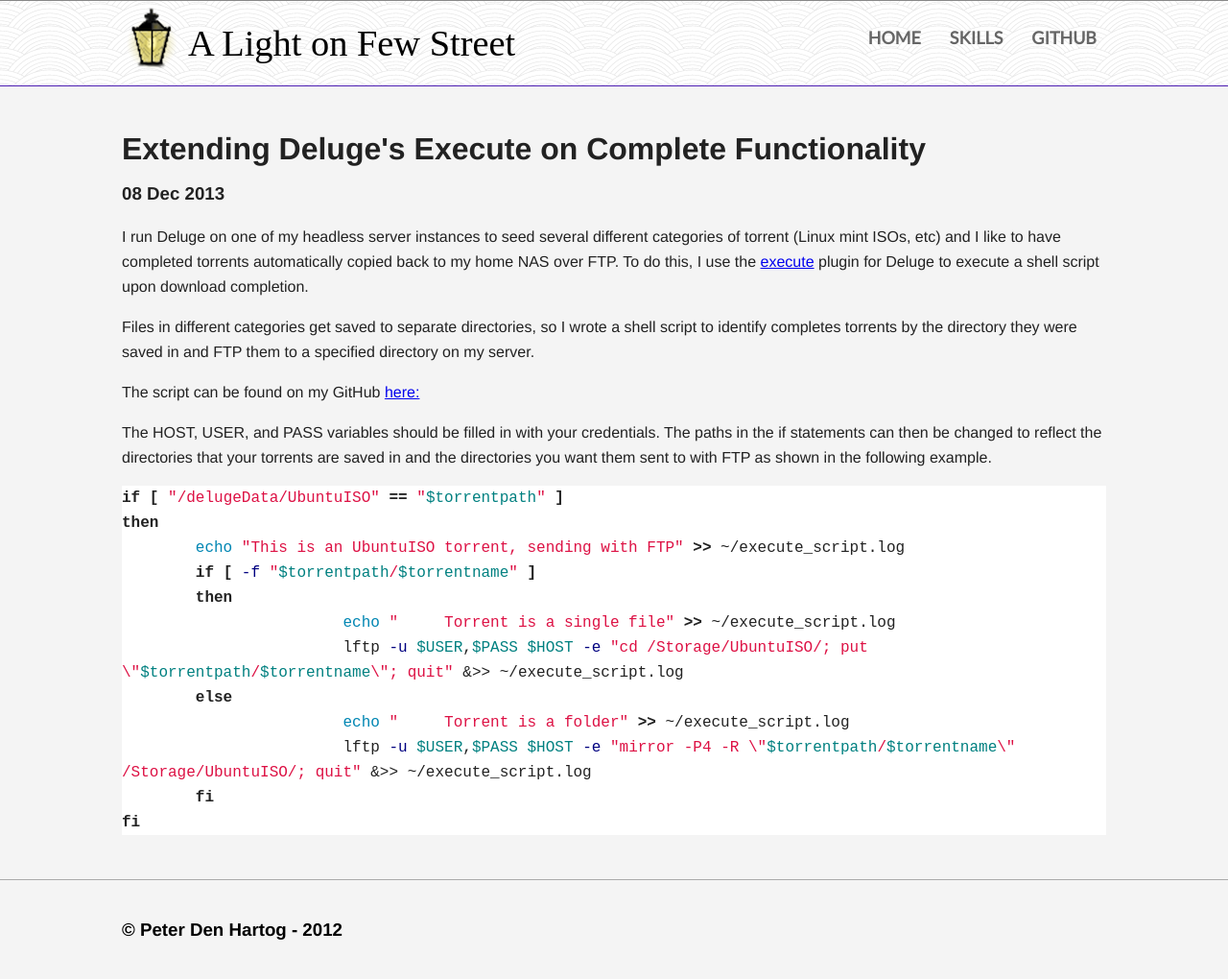
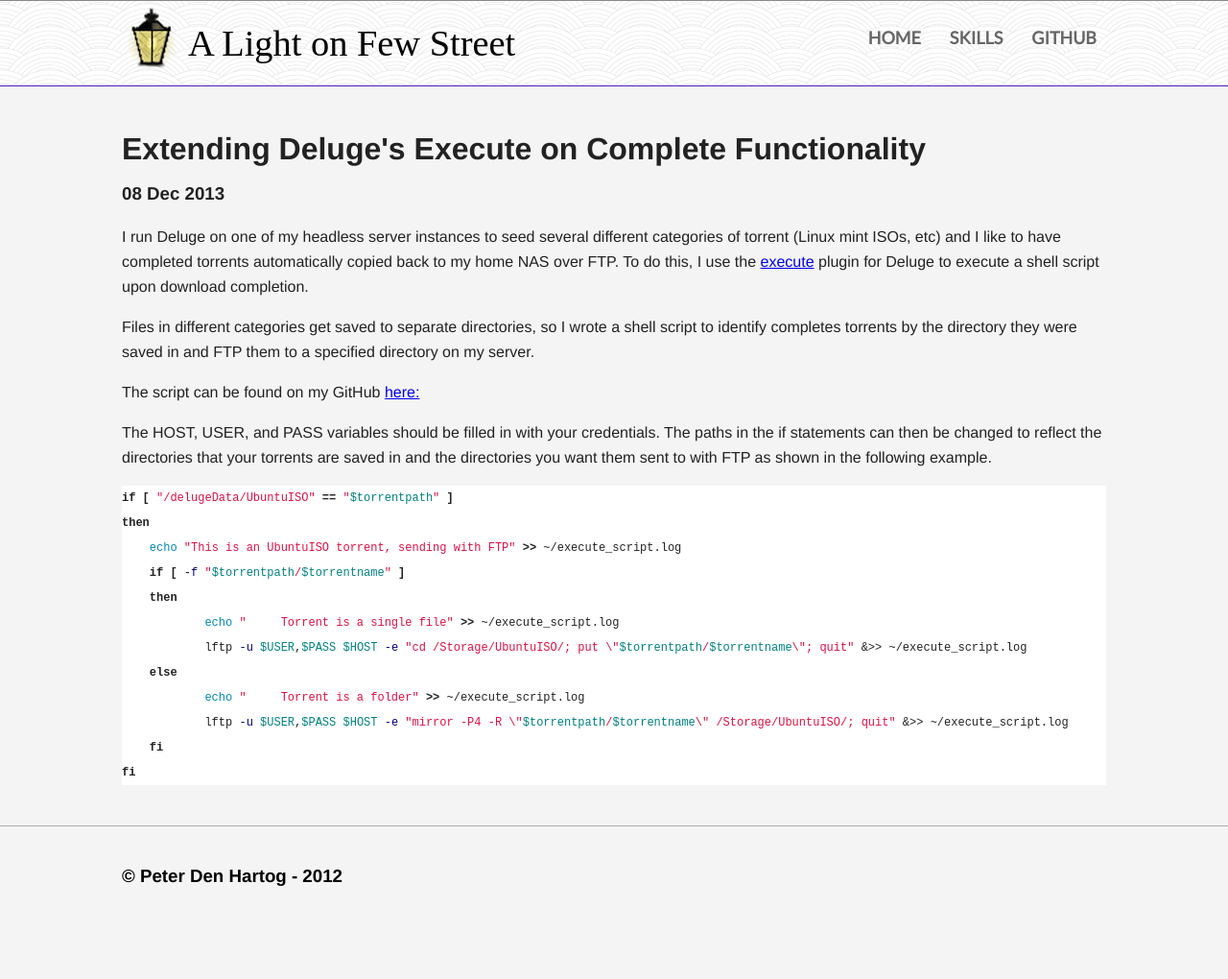
Before and after one commit to pddenhar/pddenhar.github.io, a Jekyll site: the page built from _posts/2013-12-08-extending-deluges-execute-on-complete.md, in a window 1280 px wide. Shown: the whole page at 96% size. Built offline with Jekyll 4.4.1, drawn with Linux system fonts in a browser that asks for light colours; nearby versions of some CDN libraries; some web fonts are replaced; after the commit the page ends 964 px from its top, so only the background shows below that.

Commit message:
Fixed tab size for code highlighting

```diff
--- a/css/syntax.css
+++ b/css/syntax.css
@@ -1,4 +1,4 @@
-.highlight  { background: #ffffff; }
+.highlight  { background: #ffffff; font-size: 12px; tab-size:4;	-moz-tab-size: 4; -o-tab-size: 4; }
 .highlight .c { color: #999988; font-style: italic } /* Comment */
 .highlight .err { color: #a61717; background-color: #e3d2d2 } /* Error */
 .highlight .k { font-weight: bold } /* Keyword */
```
